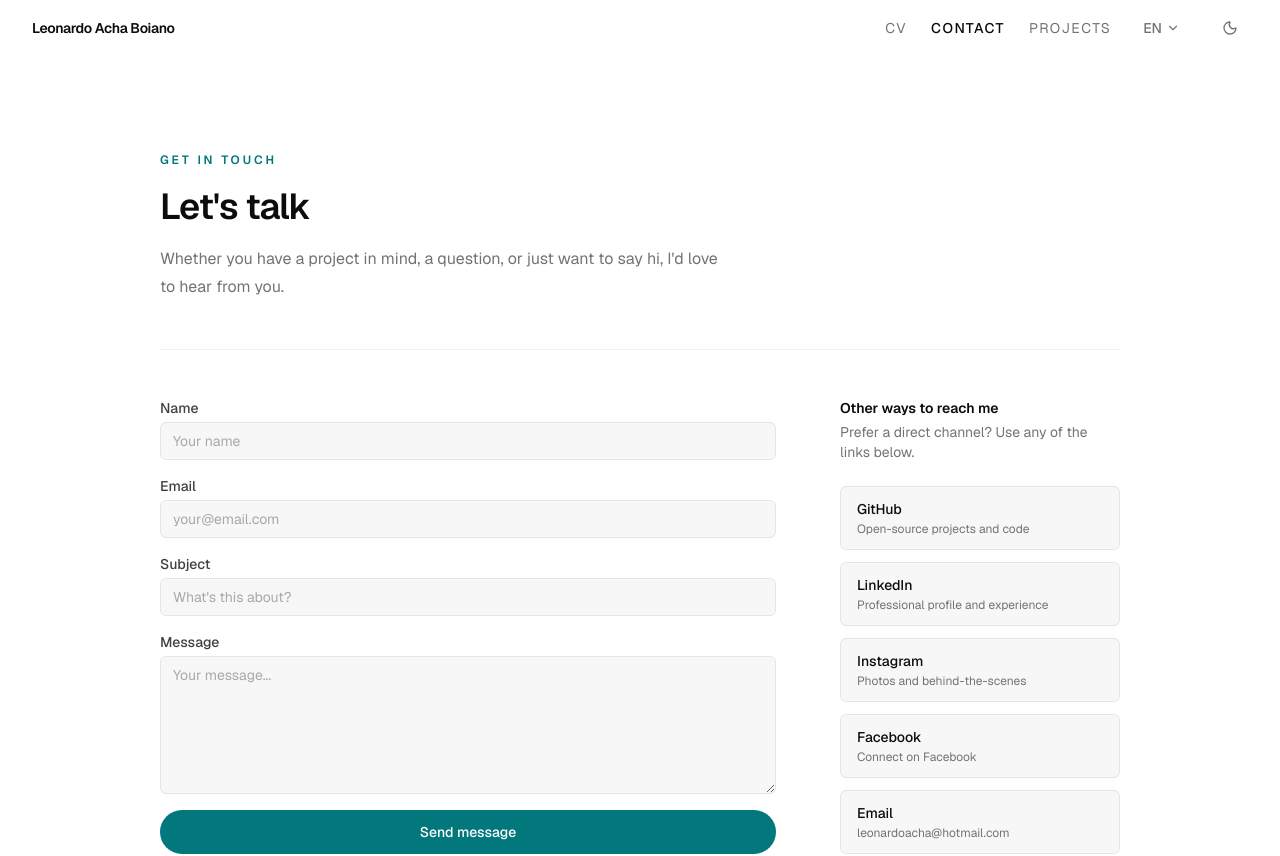
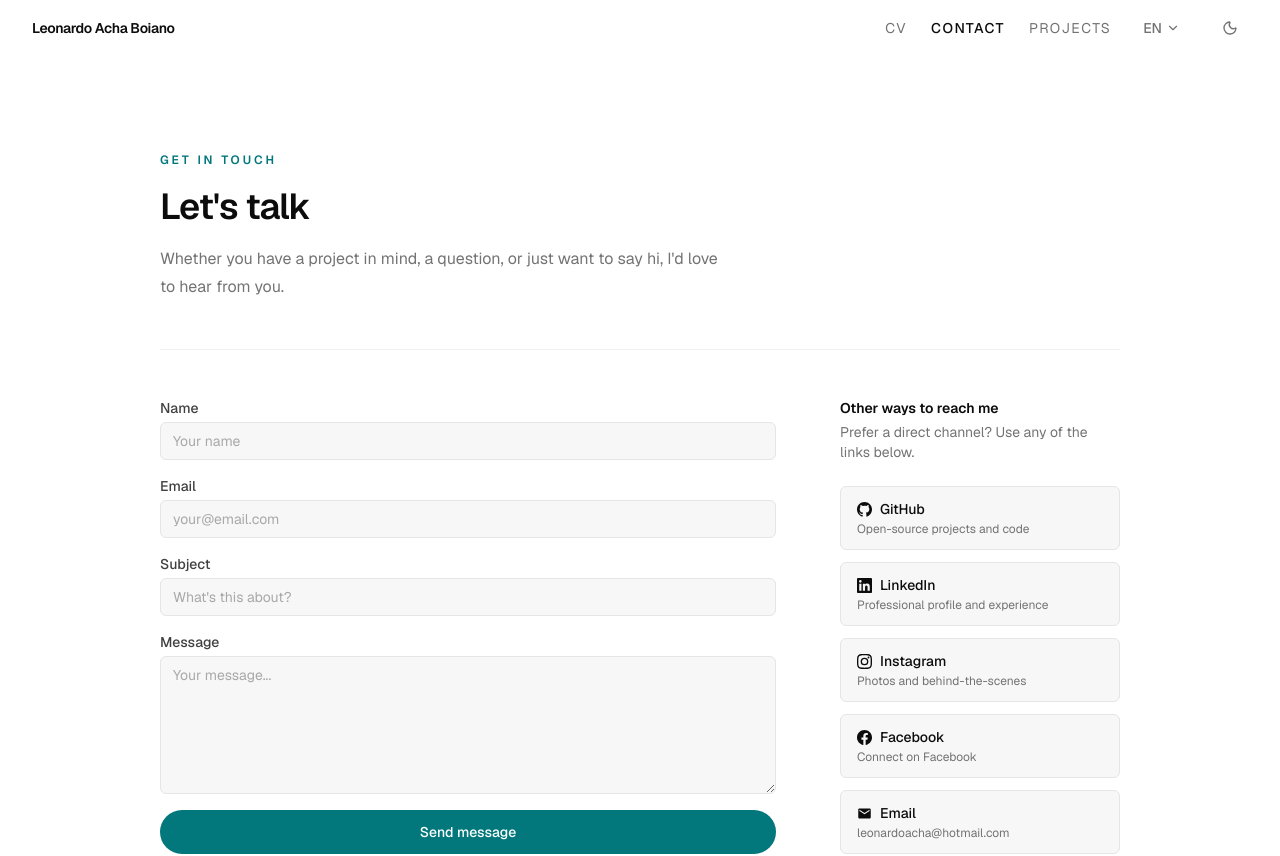
Before and after one commit to leonardoAB1/leonardoachaboiano.com, a Next.js app: page /en/contact in a window 1280 px wide. Shown: the top 856 px of the page. Built offline with nearby package versions, Linux system fonts and the light colour scheme.

Commit message:
feat: add platform icons to contact page link cards

```diff
--- a/src/app/[locale]/(marketing)/contact/page.tsx
+++ b/src/app/[locale]/(marketing)/contact/page.tsx
@@ -1,7 +1,15 @@
 import type { Metadata } from "next";
 import Link from "next/link";
 import { getTranslations, setRequestLocale } from "next-intl/server";
+import type { SVGProps } from "react";
 import type { ReactElement } from "react";
+import {
+  FacebookIcon,
+  GitHubIcon,
+  InstagramIcon,
+  LinkedInIcon,
+  MailIcon,
+} from "@/components/ui/BrandIcons";
 import { ContactForm } from "@/components/contact/ContactForm";
 import { Container } from "@/components/layout/Container";
 import { Section } from "@/components/layout/Section";
@@ -36,15 +44,27 @@ export default async function ContactPage({
 
   const t = await getTranslations("Contact");
 
+  type BrandIconComponent = (
+    props: SVGProps<SVGSVGElement> & { size?: number },
+  ) => ReactElement;
+
   // Brand names are proper nouns (not translated); descriptions are localized.
   // Email's description is the address itself.
-  const contactLinks = [
+  const contactLinks: Array<{
+    id: string;
+    label: string;
+    href: string;
+    description: string;
+    external: boolean;
+    Icon: BrandIconComponent;
+  }> = [
     {
       id: "github",
       label: "GitHub",
       href: socialLinks.github,
       description: t("links.github"),
       external: true,
+      Icon: GitHubIcon,
     },
     {
       id: "linkedin",
@@ -52,6 +72,7 @@ export default async function ContactPage({
       href: socialLinks.linkedin,
       description: t("links.linkedin"),
       external: true,
+      Icon: LinkedInIcon,
     },
     {
       id: "instagram",
@@ -59,6 +80,7 @@ export default async function ContactPage({
       href: socialLinks.instagram,
       description: t("links.instagram"),
       external: true,
+      Icon: InstagramIcon,
     },
     {
       id: "facebook",
@@ -66,6 +88,7 @@ export default async function ContactPage({
       href: socialLinks.facebook,
       description: t("links.facebook"),
       external: true,
+      Icon: FacebookIcon,
     },
     {
       id: "email",
@@ -73,6 +96,7 @@ export default async function ContactPage({
       href: socialLinks.email,
       description: siteConfig.email,
       external: false,
+      Icon: MailIcon,
     },
   ];
 
@@ -117,7 +141,8 @@ export default async function ContactPage({
                     rel={link.external ? "noopener noreferrer" : undefined}
                     className="group flex flex-col gap-0.5 rounded-md border border-border bg-surface-1 px-4 py-3 transition-colors duration-150 hover:border-brand hover:bg-surface-brand"
                   >
-                    <span className="text-sm font-medium text-ink-1 group-hover:text-brand">
+                    <span className="flex items-center gap-2 text-sm font-medium text-ink-1 group-hover:text-brand">
+                      <link.Icon aria-hidden="true" size={15} />
                       {link.label}
                     </span>
                     <span className="text-xs text-ink-3">
```
